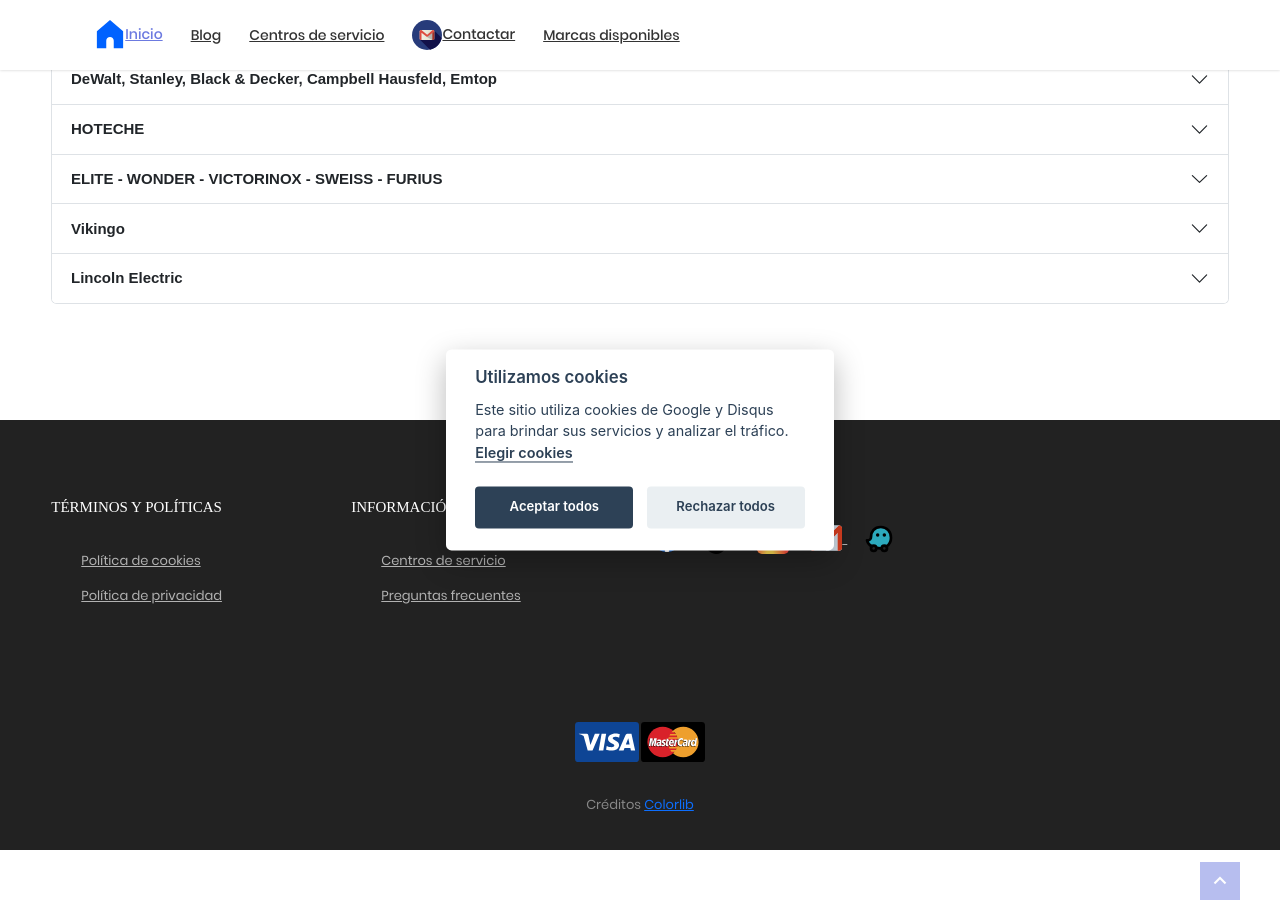
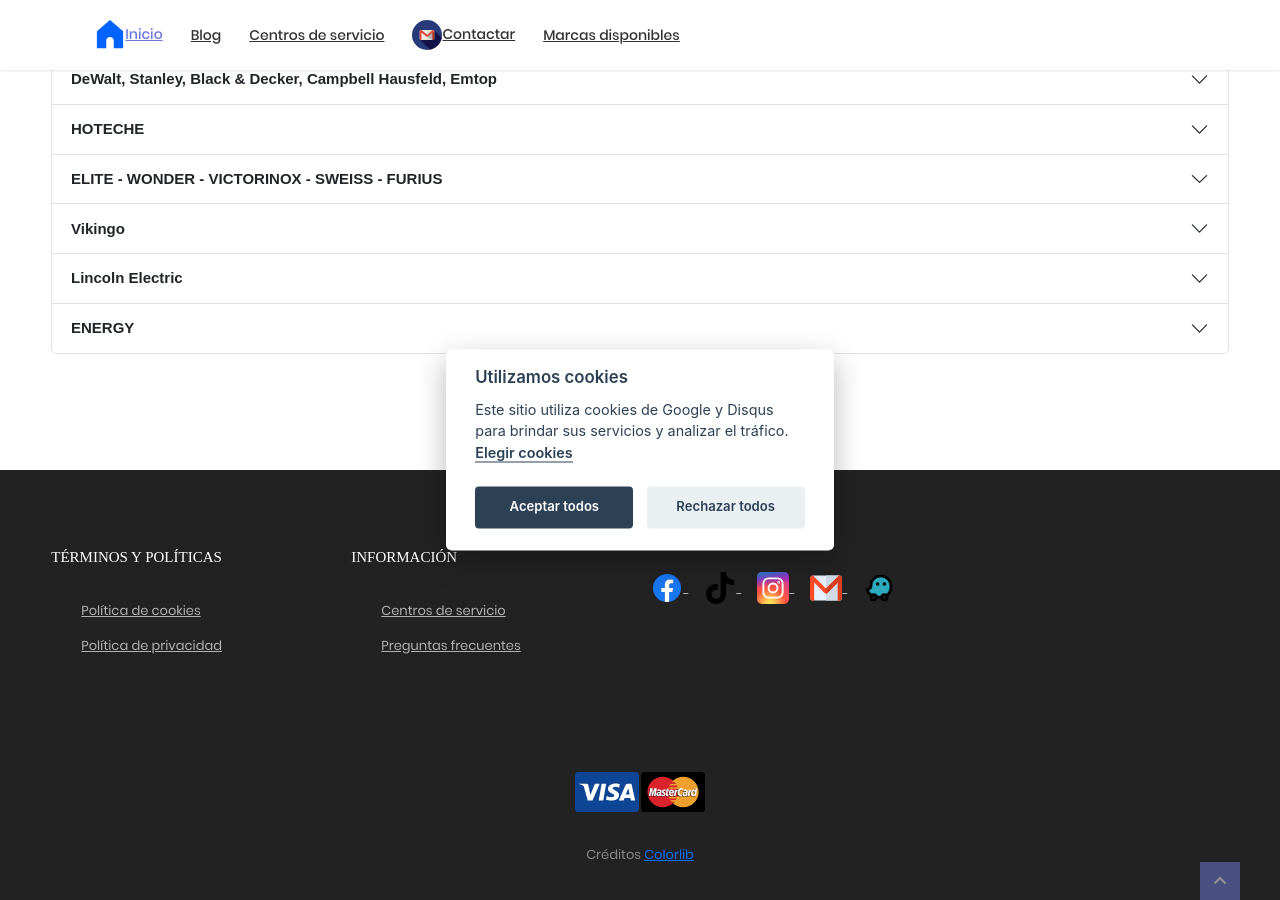
Before and after one commit to lacadenagt/lacadenagt.github.io, a Jekyll site: the page built from cs.md, in a window 1280 px wide and 900 px high, scrolled down 1159 px. Built offline with Jekyll 4.4.1, drawn with Linux system fonts in a browser that asks for light colours; some web fonts are replaced.

Commit message:
centro de servicio energy agregado

```diff
--- a/_includes/contenidoCentrosServicio.html
+++ b/_includes/contenidoCentrosServicio.html
@@ -356,6 +356,21 @@
       </div>
     </div>
   </div>
+  <!--energy-->
+  <div class="accordion-item">
+    <h2 class="accordion-header" id="flush-heading17">
+      <button class="accordion-button collapsed" type="button" data-bs-toggle="collapse" data-bs-target="#flush-collapse17" aria-expanded="false" aria-controls="flush-collapse17">
+       <strong>ENERGY</strong>
+      </button>
+    </h2>
+    <div id="flush-collapse17" class="accordion-collapse collapse" aria-labelledby="flush-heading17" data-bs-parent="#accordionFlushExample">
+      <div class="accordion-body">
+        <code>Centro de servicio: MULTIMATERIALES S.A</code><br>
+        <code>Dirección: </code>27 Ave. 33-85, Bodega 4 Complejo de Bodegas Parque Global 2, zona 12, Colonia Santa Elisa, Guatemala, Guatemala.<br>
+        <code>Teléfono: </code>2429-6700<br>
+      </div>
+    </div>
+  </div>
 </div>
             <!-- fin codigo centro de servicio-->
 		</div>
```
